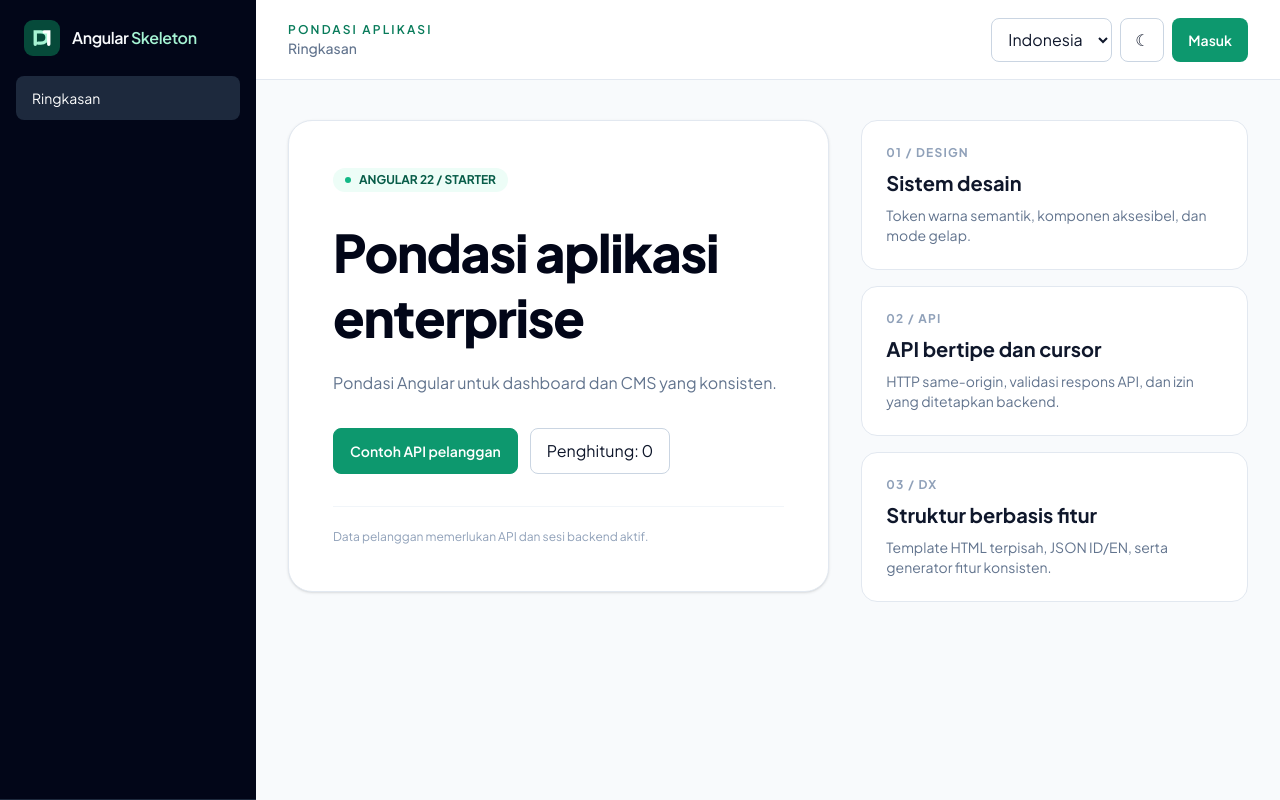
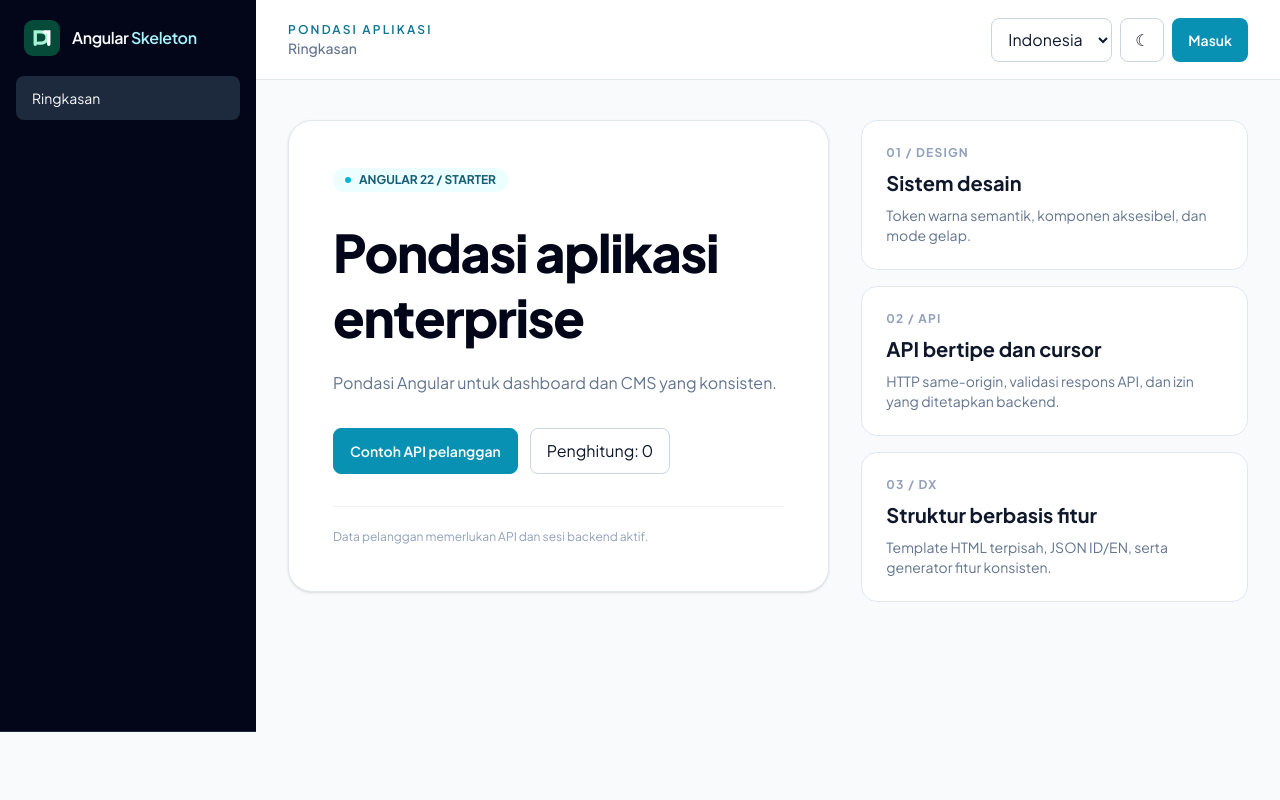
Before and after one commit to casudinlix/angular-skeleton, an Angular app: page / in a window 1280 px wide. Built offline with nearby package versions, Linux system fonts and the light colour scheme.

Commit message:
style: introduce cyan operations-console tokens and bilingual shell copy

```diff
--- a/src/app/core/i18n/locales/en.json
+++ b/src/app/core/i18n/locales/en.json
@@ -74,5 +74,12 @@
   "workspaceEyebrow": "SECURE WORKSPACE",
   "customersEyebrow": "FEATURE / CUSTOMERS",
   "loadingLabel": "Loading...",
-  "recoveryFailed": "The server is still unavailable. Please try again."
+  "recoveryFailed": "The server is still unavailable. Please try again.",
+  "navGroupWorkspace": "WORKSPACE",
+  "consoleCaption": "ENTERPRISE CONSOLE",
+  "toolbarStack": "ANGULAR 22 • BUN • TAILWIND 4",
+  "closeMenu": "Close navigation menu",
+  "footerFoundation": "Cross-product application foundation",
+  "foundationCard": "Foundation",
+  "styleDirection": "Operations interface system"
 }
--- a/src/app/core/i18n/locales/id.json
+++ b/src/app/core/i18n/locales/id.json
@@ -74,5 +74,12 @@
   "workspaceEyebrow": "RUANG KERJA AMAN",
   "customersEyebrow": "MODUL / PELANGGAN",
   "loadingLabel": "Memuat...",
-  "recoveryFailed": "Koneksi ke server belum pulih. Coba kembali."
+  "recoveryFailed": "Koneksi ke server belum pulih. Coba kembali.",
+  "navGroupWorkspace": "RUANG KERJA",
+  "consoleCaption": "KONSOL ENTERPRISE",
+  "toolbarStack": "ANGULAR 22 • BUN • TAILWIND 4",
+  "closeMenu": "Tutup menu navigasi",
+  "footerFoundation": "Fondasi aplikasi lintas produk",
+  "foundationCard": "Fondasi",
+  "styleDirection": "Sistem antarmuka operasional"
 }
--- a/src/index.html
+++ b/src/index.html
@@ -11,7 +11,7 @@
     <link rel="preconnect" href="https://fonts.googleapis.com" />
     <link rel="preconnect" href="https://fonts.gstatic.com" crossorigin />
     <link
-      href="https://fonts.googleapis.com/css2?family=JetBrains+Mono:wght@400;500;600&family=Plus+Jakarta+Sans:wght@400;500;600;700;800&display=swap"
+      href="https://fonts.googleapis.com/css2?family=JetBrains+Mono:wght@400;500;600&family=JetBrains+Mono:wght@400;500;600&family=Plus+Jakarta+Sans:wght@400;500;600;700;800&display=swap"
       rel="stylesheet"
     />
     <link href="https://fonts.googleapis.com/icon?family=Material+Icons" rel="stylesheet" />
--- a/src/styles.css
+++ b/src/styles.css
@@ -1,13 +1,28 @@
 @import "tailwindcss";
 @custom-variant dark (&:where(.dark, .dark *));
+
 @theme {
   --font-sans: "Plus Jakarta Sans", ui-sans-serif, system-ui, -apple-system, BlinkMacSystemFont, "Segoe UI", sans-serif;
-  --color-brand-50: #edfdf7; --color-brand-100: #d1fae9; --color-brand-200: #a6f4d4;
-  --color-brand-500: #12b886; --color-brand-600: #0d986e; --color-brand-700: #087b5a;
-  --color-brand-800: #075c48; --color-brand-900: #064a3a;
+  --font-mono: "JetBrains Mono", ui-monospace, SFMono-Regular, Menlo, Consolas, monospace;
+
+  /* Paper / operations-console semantic palette. See docs/PAPER_VISUAL_SYSTEM.md. */
+  --color-brand-50: #ecfeff;
+  --color-brand-100: #cffafe;
+  --color-brand-200: #a5f3fc;
+  --color-brand-300: #67e8f9;
+  --color-brand-400: #22d3ee;
+  --color-brand-500: #06b6d4;
+  --color-brand-600: #0891b2;
+  --color-brand-700: #0e7490;
+  --color-brand-800: #155e75;
+  --color-brand-900: #164e63;
+
+  --color-console-950: #030712;
+  --color-console-900: #0b1220;
+  --color-console-850: #101827;
+  --color-console-800: #1e293b;
 }
 
-/* Design in CSS pixels and rem. Device pixel ratio is NOT a layout breakpoint. */
 :root {
   font-family: var(--font-sans);
   font-synthesis: none;
@@ -19,11 +34,36 @@
 body { margin: 0; min-width: 0; }
 app-root { display: block; min-width: 0; }
 button, select, input, textarea { font: inherit; }
+code, kbd, samp, pre, .app-mono { font-family: var(--font-mono); font-variant-numeric: tabular-nums; }
 img, svg, video, canvas { max-width: 100%; }
 img { height: auto; }
-:focus-visible { outline: 3px solid #10b981; outline-offset: 3px; }
+:focus-visible { outline: 2px solid var(--color-brand-500); outline-offset: 3px; }
 
-/* Legacy viewport fallback first, then stable mobile viewport units. No fixed page height. */
+/* Shared, reusable surfaces: one treatment for dashboard, CRUD and auth. */
+.app-panel {
+  min-width: 0;
+  border: 1px solid #e2e8f0;
+  border-radius: .75rem;
+  background: #fff;
+  box-shadow: 0 1px 2px rgb(15 23 42 / .03);
+}
+.dark .app-panel {
+  border-color: #1e293b;
+  background: #111827;
+  box-shadow: none;
+}
+.app-eyebrow {
+  font-family: var(--font-mono);
+  font-size: .6875rem;
+  font-weight: 600;
+  line-height: 1.5;
+  letter-spacing: .07em;
+  text-transform: uppercase;
+}
+.app-divider { border-color: #e2e8f0; }
+.dark .app-divider { border-color: #1e293b; }
+
+/* CSS-pixel viewports, never device-pixel-ratio breakpoints. */
 .app-viewport { min-height: 100vh; }
 @supports (min-height: 100svh) {
   .app-viewport { min-height: 100svh; }
@@ -51,27 +91,39 @@ img { height: auto; }
 .app-main { padding-bottom: calc(1.5rem + env(safe-area-inset-bottom, 0px)); }
 .app-break-anywhere { overflow-wrap: anywhere; word-break: normal; }
 
-/* iOS Safari: inputs smaller than 16px zoom the page on focus. */
+/* Quiet but visible scrollbars, with Firefox fallback. */
+.app-scroll-region, .app-sidebar {
+  scrollbar-width: thin;
+  scrollbar-color: #64748b transparent;
+}
+.dark .app-scroll-region, .dark .app-sidebar {
+  scrollbar-color: #334155 #0b1220;
+}
+.app-scroll-region::-webkit-scrollbar, .app-sidebar::-webkit-scrollbar { width: 7px; height: 7px; }
+.app-scroll-region::-webkit-scrollbar-thumb, .app-sidebar::-webkit-scrollbar-thumb { background: #64748b; border-radius: 7px; }
+.dark .app-scroll-region::-webkit-scrollbar-thumb, .dark .app-sidebar::-webkit-scrollbar-thumb { background: #334155; }
+
+/* Safari mobile avoids involuntary input-focus zoom with 16px controls. */
 @media (max-width: 63.999rem) {
   .app-mobile-nav-closed { display: none; }
   input, select, textarea { font-size: 1rem; }
 }
 @media (min-width: 64rem) {
-  .app-sidebar { max-height: 100vh; }
+  .app-sidebar { max-height: calc(100vh - 4.25rem); }
   @supports (height: 100dvh) {
-    .app-sidebar { max-height: 100dvh; }
+    .app-sidebar { max-height: calc(100dvh - 4.25rem); }
   }
 }
 @media (prefers-reduced-motion: reduce) {
   *, *::before, *::after {
     scroll-behavior: auto !important;
-    animation-duration: 0.01ms !important;
+    animation-duration: .01ms !important;
     animation-iteration-count: 1 !important;
-    transition-duration: 0.01ms !important;
+    transition-duration: .01ms !important;
   }
 }
 @media print {
-  .app-sidebar, .app-toolbar { display: none !important; }
+  .app-sidebar, .app-toolbar, .app-mobile-overlay { display: none !important; }
   .app-viewport, .app-content { display: block; min-height: 0; }
   .app-scroll-region { overflow: visible; }
 }
```
